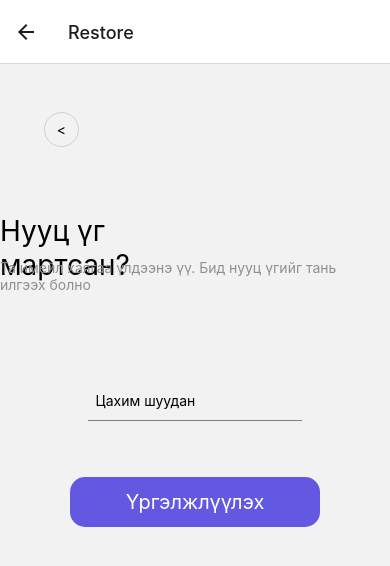
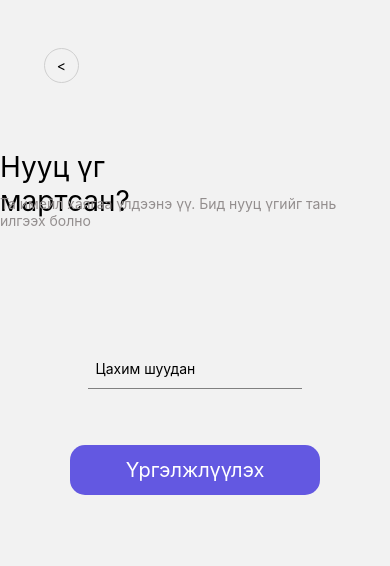
Before and after one commit to ganaa0918/Fitness_app, a React Native app in the folder client/: screen /Restore in a window 390 px wide. Shown: the top 566 px of the page. Built offline with nearby package versions, Linux system fonts and the light colour scheme.

Commit message:
johon zaswar

```diff
--- a/client/navigation/index.js
+++ b/client/navigation/index.js
@@ -53,7 +53,7 @@ export default function MainContainer() {
         },
       })}
     >
-      <Tab.Screen name="Home" component={Home} />
+      <Tab.Screen name="Home" component={Home}  />
       <Tab.Screen name="Workout" component={Workout} />
       <Tab.Screen name="Activity" component={Activity} />
       <Tab.Screen name="Profile" component={Profile} />
--- a/client/navigation/login_nav.js
+++ b/client/navigation/login_nav.js
@@ -10,9 +10,9 @@ function Login_nav() {
   return (
     <NavigationContainer>
       <Stack.Navigator initialRouteName="Login">
-        <Stack.Screen name="Login" component={Login} />
-        <Stack.Screen name="Restore" component={Restore} />
-        <Stack.Screen name="MainContainer" component={MainContainer} />
+        <Stack.Screen name="Login" component={Login} options={{ headerShown: false }} />
+        <Stack.Screen name="Restore" component={Restore} options={{ headerShown: false }} />
+        <Stack.Screen name="MainContainer" component={MainContainer} options={{ headerShown: false }} />
       </Stack.Navigator>
     </NavigationContainer>
   )
```
